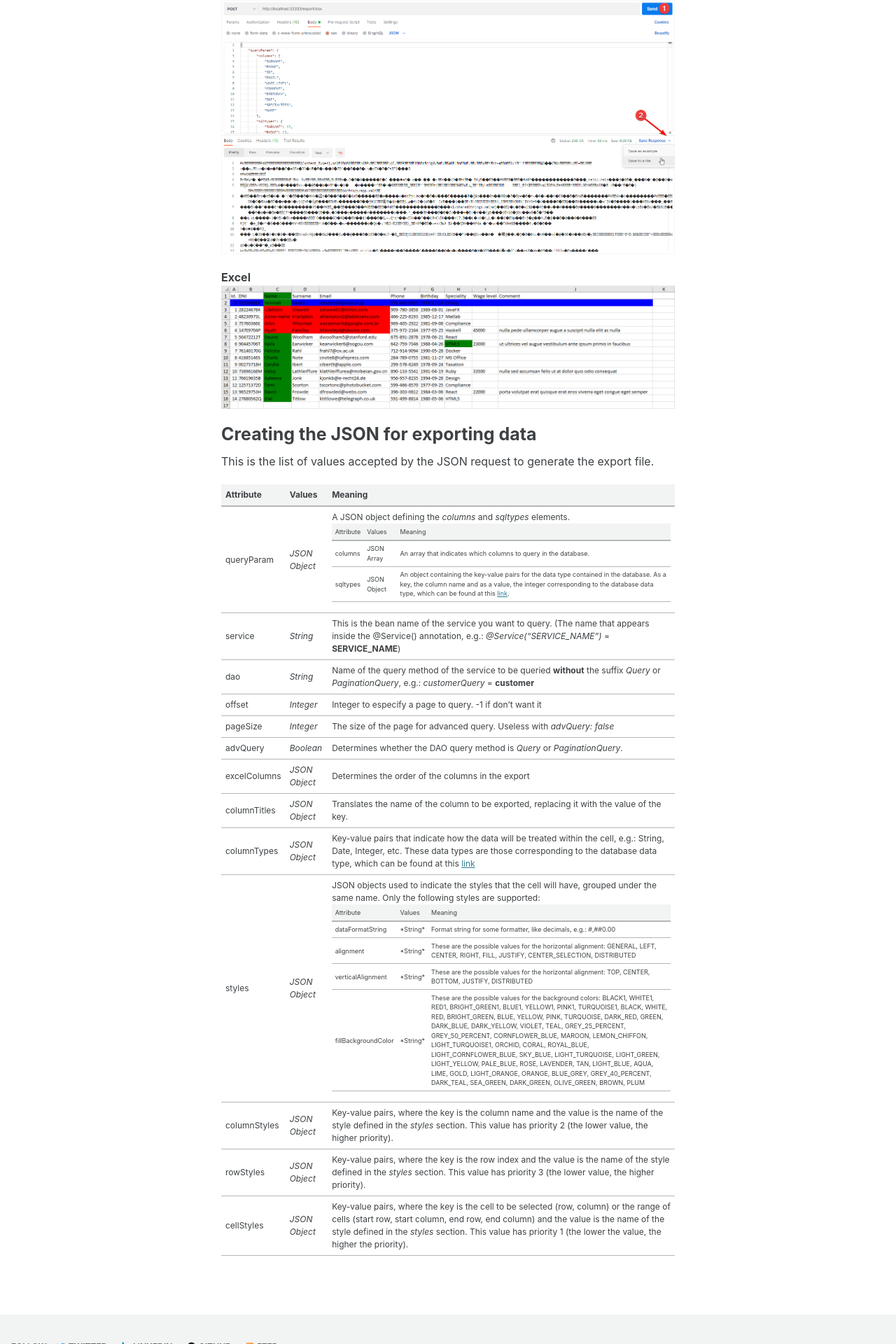
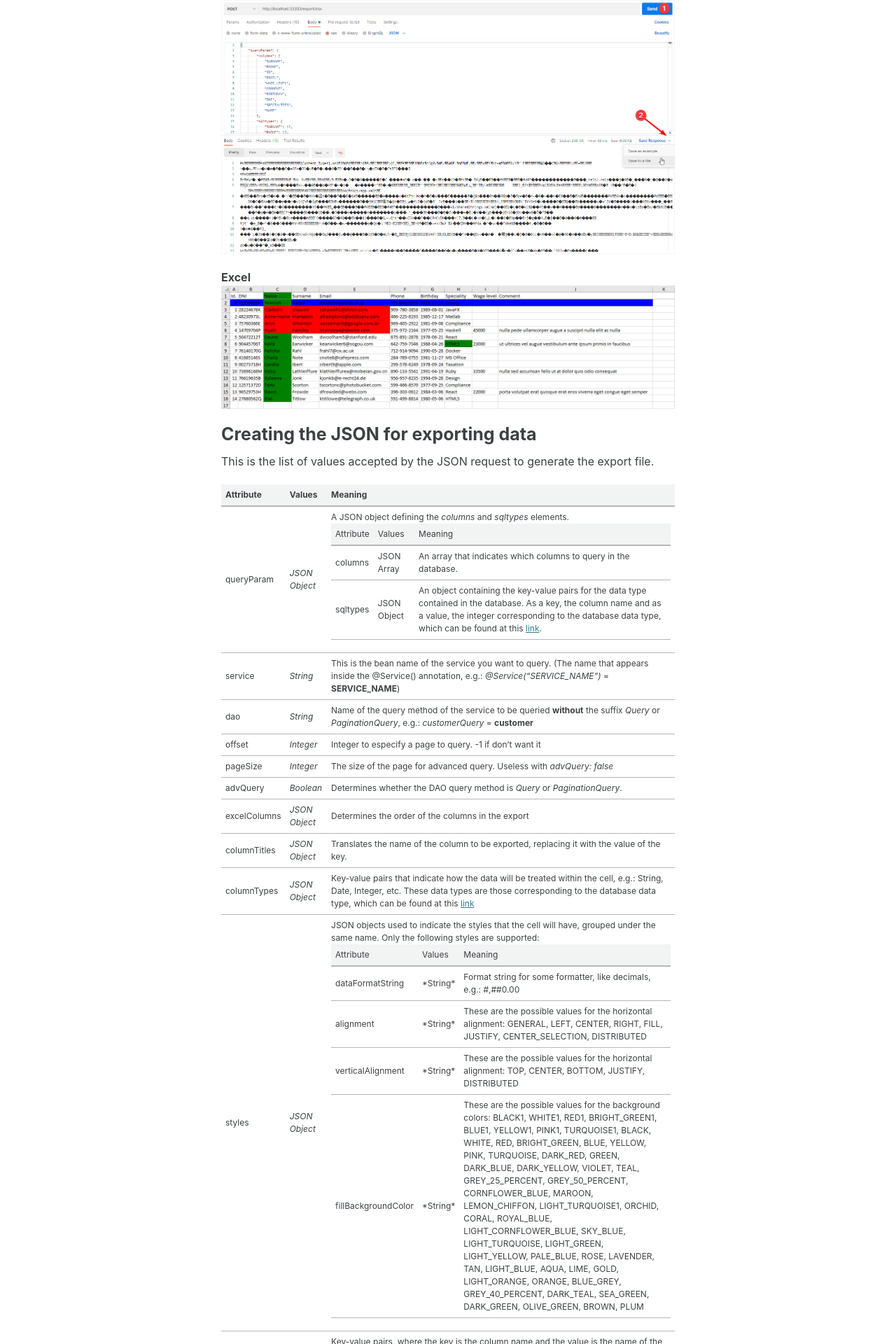
Before and after one commit to ontimize/ontimize-boot, a Jekyll site: the page built from _pages/basics_excelexport.md, in a window 1280 px wide. Shown: the part 4480-6400 px from the top of the page at 70% size. Built offline with Jekyll 4.4.1, drawn with Linux system fonts in a browser that asks for light colours; cached includes are drawn as plain includes.

Commit message:
Changed sub-tables font size

```diff
--- a/_pages/basics_excelexport.md
+++ b/_pages/basics_excelexport.md
@@ -730,7 +730,7 @@ This is the list of values accepted by the JSON request to generate the export f
 
 | Attribute | Values | Meaning |
 |--|--|--|
-| queryParam | *JSON Object* | A JSON object defining the *columns* and *sqltypes* elements. {::nomarkdown}<table><thead><tr><td>Attribute</td><td>Values</td><td>Meaning</td></tr></thead><tbody><tr><td>columns</td><td>JSON Array</td><td>An array that indicates which columns to query in the database.</td></tr><tr><td>sqltypes</td><td>JSON Object</td><td>An object containing the key-value pairs for the data type contained in the database. As a key, the column name and as a value, the integer corresponding to the database data type, which can be found at this {:/}[link](https://docs.oracle.com/en/java/javase/11/docs/api/java.sql/java/sql/Types.html).{::nomarkdown}</td></tr></tbody></table>{:/} |
+| queryParam | *JSON Object* | A JSON object defining the *columns* and *sqltypes* elements. {::nomarkdown}<table style="font-size: 1em"><thead><tr><td>Attribute</td><td>Values</td><td>Meaning</td></tr></thead><tbody><tr><td>columns</td><td>JSON Array</td><td>An array that indicates which columns to query in the database.</td></tr><tr><td>sqltypes</td><td>JSON Object</td><td>An object containing the key-value pairs for the data type contained in the database. As a key, the column name and as a value, the integer corresponding to the database data type, which can be found at this {:/}[link](https://docs.oracle.com/en/java/javase/11/docs/api/java.sql/java/sql/Types.html).{::nomarkdown}</td></tr></tbody></table>{:/} |
 | service | *String* |This is the bean name of the service you want to query. (The name that appears inside the @Service() annotation, e.g.: *@Service("SERVICE_NAME")* = **SERVICE_NAME**)|
 | dao | *String* |Name of the query method of the service to be queried **without** the suffix *Query* or *PaginationQuery*, e.g.: *customerQuery* = **customer**|
 | offset | *Integer* | Integer to especify a page to query. -1 if don't want it |
@@ -739,7 +739,7 @@ This is the list of values accepted by the JSON request to generate the export f
 | excelColumns | *JSON Object* |Determines the order of the columns in the export|
 | columnTitles | *JSON Object* |Translates the name of the column to be exported, replacing it with the value of the key.|
 | columnTypes | *JSON Object* |Key-value pairs that indicate how the data will be treated within the cell, e.g.: String, Date, Integer, etc. These data types are those corresponding to the database data type, which can be found at this [link](https://docs.oracle.com/en/java/javase/11/docs/api/java.sql/java/sql/Types.html)|
-| styles | *JSON Object* |JSON objects used to indicate the styles that the cell will have, grouped under the same name. Only the following styles are supported: {::nomarkdown}<table><thead><tr><td>Attribute</td><td>Values</td><td>Meaning</td></tr></thead><tbody><tr><td>dataFormatString</td><td>*String*</td><td>Format string for some formatter, like decimals, e.g.: #,##0.00</td></tr><tr><td>alignment</td><td>*String*</td><td>These are the possible values for the horizontal alignment: GENERAL, LEFT, CENTER, RIGHT, FILL, JUSTIFY, CENTER_SELECTION, DISTRIBUTED</td></tr><tr><td>verticalAlignment</td><td>*String*</td><td>These are the possible values for the horizontal alignment: TOP, CENTER, BOTTOM, JUSTIFY, DISTRIBUTED</td></tr><tr><td>fillBackgroundColor</td><td>*String*</td><td>These are the possible values for the background colors: BLACK1, WHITE1, RED1, BRIGHT_GREEN1, BLUE1, YELLOW1, PINK1, TURQUOISE1, BLACK, WHITE, RED, BRIGHT_GREEN, BLUE, YELLOW, PINK, TURQUOISE, DARK_RED, GREEN, DARK_BLUE, DARK_YELLOW, VIOLET, TEAL, GREY_25_PERCENT, GREY_50_PERCENT, CORNFLOWER_BLUE, MAROON, LEMON_CHIFFON, LIGHT_TURQUOISE1, ORCHID, CORAL, ROYAL_BLUE, LIGHT_CORNFLOWER_BLUE, SKY_BLUE, LIGHT_TURQUOISE, LIGHT_GREEN, LIGHT_YELLOW, PALE_BLUE, ROSE, LAVENDER, TAN, LIGHT_BLUE, AQUA, LIME, GOLD, LIGHT_ORANGE, ORANGE, BLUE_GREY, GREY_40_PERCENT, DARK_TEAL, SEA_GREEN, DARK_GREEN, OLIVE_GREEN, BROWN, PLUM</td></tr></tbody></table>{:/} |
+| styles | *JSON Object* |JSON objects used to indicate the styles that the cell will have, grouped under the same name. Only the following styles are supported: {::nomarkdown}<table style="font-size: 1em"><thead><tr><td>Attribute</td><td>Values</td><td>Meaning</td></tr></thead><tbody><tr><td>dataFormatString</td><td>*String*</td><td>Format string for some formatter, like decimals, e.g.: #,##0.00</td></tr><tr><td>alignment</td><td>*String*</td><td>These are the possible values for the horizontal alignment: GENERAL, LEFT, CENTER, RIGHT, FILL, JUSTIFY, CENTER_SELECTION, DISTRIBUTED</td></tr><tr><td>verticalAlignment</td><td>*String*</td><td>These are the possible values for the horizontal alignment: TOP, CENTER, BOTTOM, JUSTIFY, DISTRIBUTED</td></tr><tr><td>fillBackgroundColor</td><td>*String*</td><td>These are the possible values for the background colors: BLACK1, WHITE1, RED1, BRIGHT_GREEN1, BLUE1, YELLOW1, PINK1, TURQUOISE1, BLACK, WHITE, RED, BRIGHT_GREEN, BLUE, YELLOW, PINK, TURQUOISE, DARK_RED, GREEN, DARK_BLUE, DARK_YELLOW, VIOLET, TEAL, GREY_25_PERCENT, GREY_50_PERCENT, CORNFLOWER_BLUE, MAROON, LEMON_CHIFFON, LIGHT_TURQUOISE1, ORCHID, CORAL, ROYAL_BLUE, LIGHT_CORNFLOWER_BLUE, SKY_BLUE, LIGHT_TURQUOISE, LIGHT_GREEN, LIGHT_YELLOW, PALE_BLUE, ROSE, LAVENDER, TAN, LIGHT_BLUE, AQUA, LIME, GOLD, LIGHT_ORANGE, ORANGE, BLUE_GREY, GREY_40_PERCENT, DARK_TEAL, SEA_GREEN, DARK_GREEN, OLIVE_GREEN, BROWN, PLUM</td></tr></tbody></table>{:/} |
 | columnStyles | *JSON Object* | Key-value pairs, where the key is the column name and the value is the name of the style defined in the *styles* section. This value has priority 2 (the lower value, the higher priority). |
 | rowStyles | *JSON Object* | Key-value pairs, where the key is the row index and the value is the name of the style defined in the *styles* section. This value has priority 3 (the lower value, the higher priority).|
 | cellStyles | *JSON Object* |Key-value pairs, where the key is the cell to be selected (row, column) or the range of cells (start row, start column, end row, end column) and the value is the name of the style defined in the *styles* section. This value has priority 1 (the lower the value, the higher the priority).|
```
